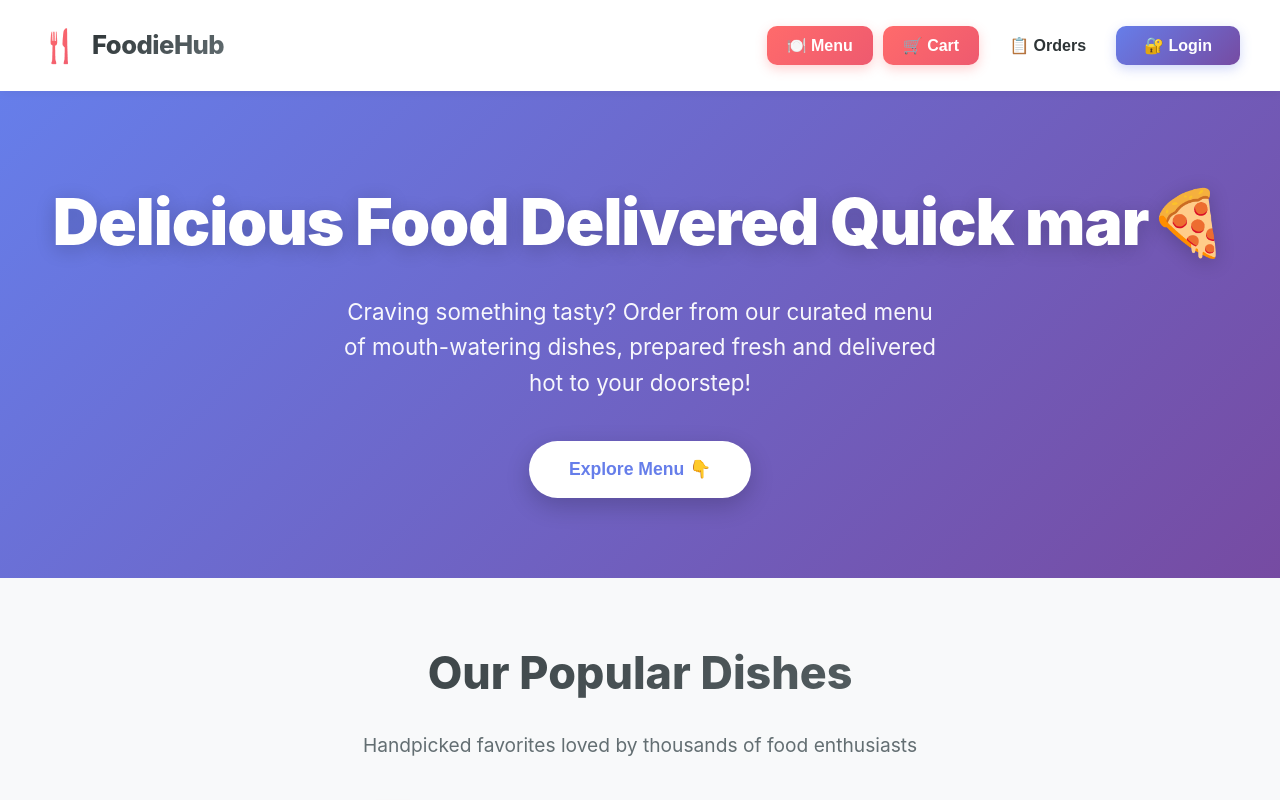
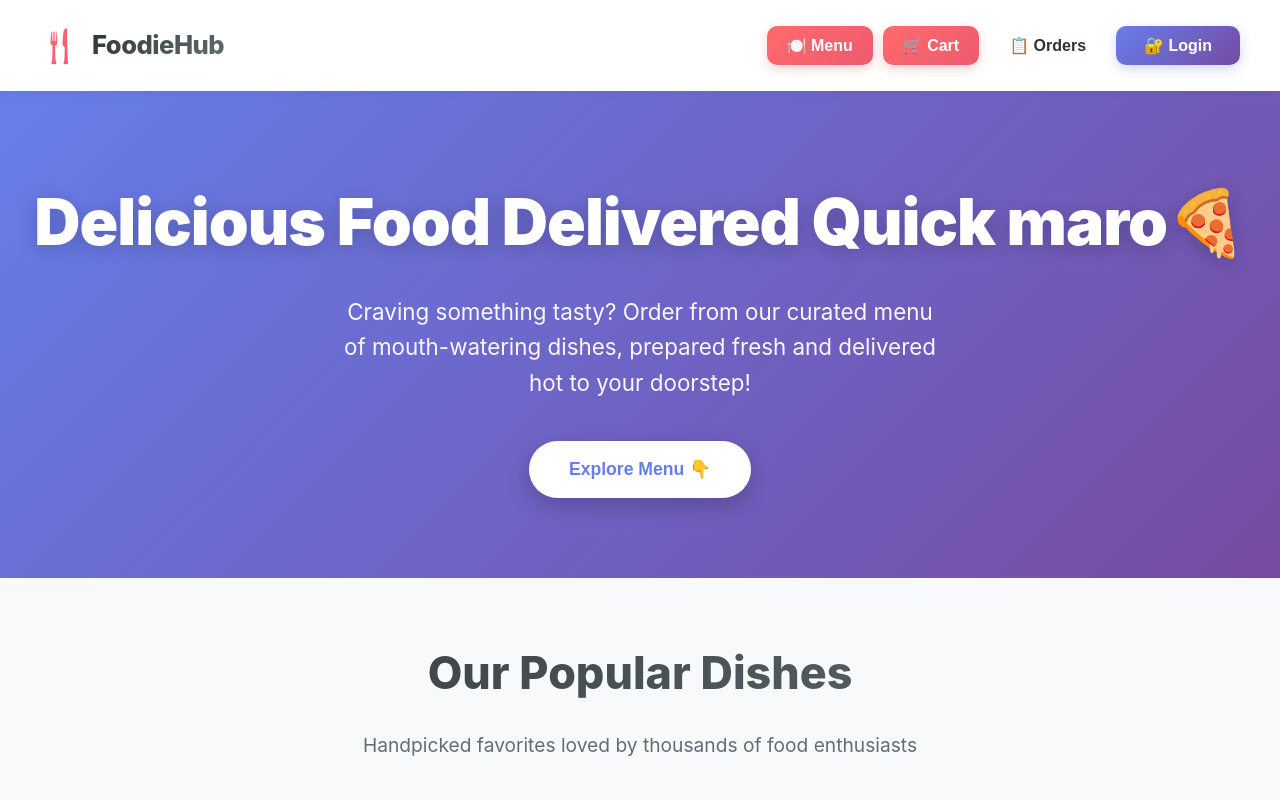
Before and after one commit to mohamedadnanpro123/restaurant-app-front-end, a React (Create React App) app: page / in a window 1280 px wide. Shown: the top 800 px of the page. Built offline with nearby package versions, Linux system fonts and the light colour scheme; no server answers.

Commit message:
add maro

```diff
--- a/src/components/MenuPage.js
+++ b/src/components/MenuPage.js
@@ -200,7 +200,7 @@ const MenuPage = ({ user, addToCart }) => {
       {/* Hero Section */}
       <section style={styles.hero}>
         <h1 style={styles.heroTitle}>
-          Delicious Food Delivered Quick mar🍕
+          Delicious Food Delivered Quick maro🍕
         </h1>
         <p style={styles.heroSubtitle}>
           Craving something tasty? Order from our curated menu of mouth-watering dishes,
```
